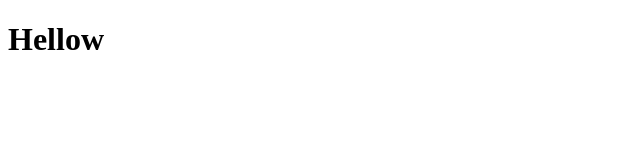
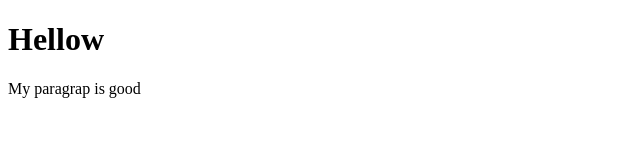
Before and after one commit to rabiulkarim/sundayfeb04, a plain HTML site: page index.html in a window 1280 px wide. Shown: the whole page, without its empty margins (0-640 px from the left). Drawn offline with Linux system fonts and the light colour scheme.

Commit message:
pararap added

```diff
--- a/index.html
+++ b/index.html
@@ -7,5 +7,6 @@
   </head>
   <body>
     <h1>Hellow</h1>
+    <p>My paragrap is good</p>
   </body>
 </html>
```
